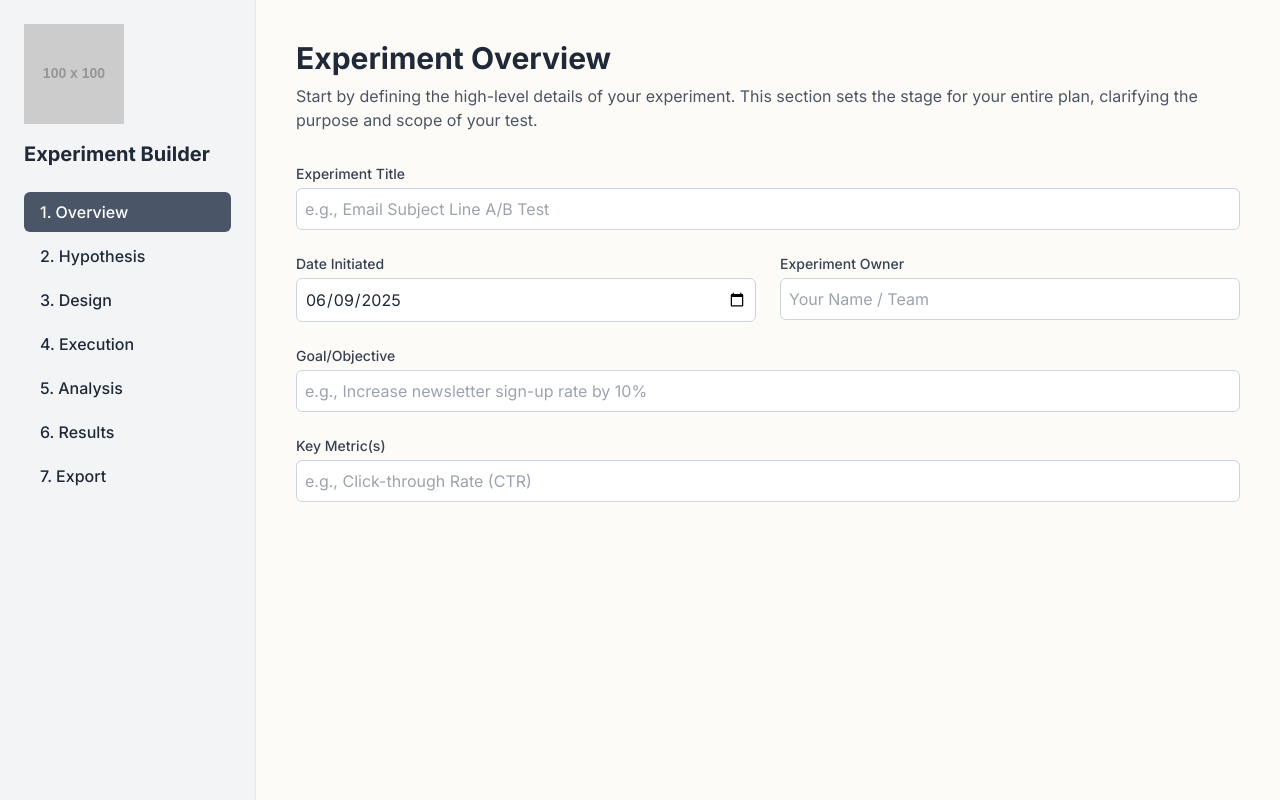
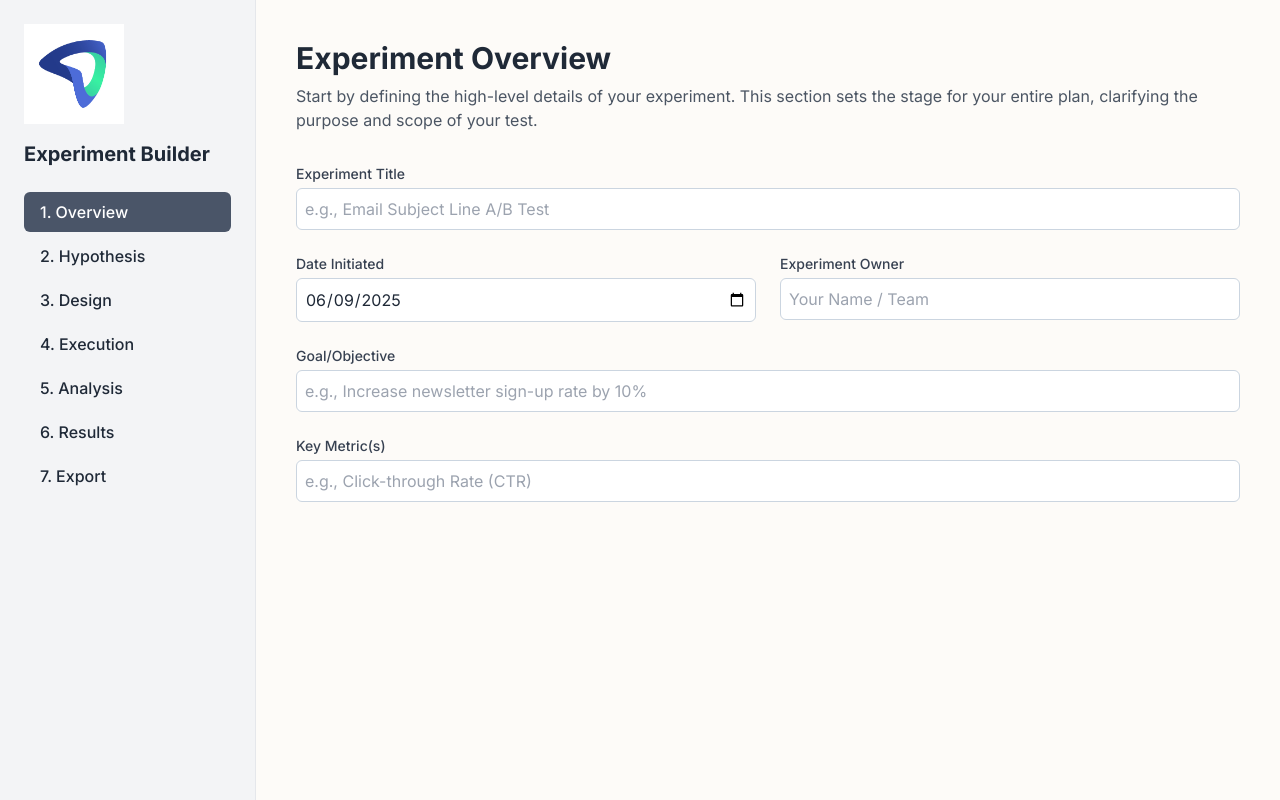
Before and after one commit to soumyaprefr/interactive-experiments-builder, a plain HTML site: page index.html in a window 1280 px wide. Drawn offline with nearby package versions, Linux system fonts and the light colour scheme; the site is published under a folder, as on GitHub Pages, so addresses that start at the root find nothing; placeholder pictures from the web are drawn by us.

Commit message:
Update index.html

```diff
--- a/index.html
+++ b/index.html
@@ -48,7 +48,7 @@
 
     <div class="flex flex-col md:flex-row min-h-screen">
         <aside class="w-full md:w-64 bg-gray-100 border-r border-gray-200 p-4 md:p-6">
-            <img src="/assets/prefrlogo.jpg" alt="Prefr Logo" class="mb-4 mx-auto md:mx-0 w-[100px] h-[100px]" onerror="this.onerror=null;this.src='https://placehold.co/100x100/DDDDDD/000000?text=Prefr+Logo';">
+            <img src="assets/prefrlogo.jpg" alt="Prefr Logo" class="mb-4 mx-auto md:mx-0 w-[100px] h-[100px]" onerror="this.onerror=null;this.src='https://placehold.co/100x100/DDDDDD/000000?text=Prefr+Logo';">
             <h1 class="text-xl font-bold text-gray-800 mb-6">Experiment Builder</h1>
             <nav id="main-nav" class="flex flex-row md:flex-col overflow-x-auto md:overflow-x-visible pb-4 md:pb-0">
                 <a href="#overview" class="nav-link active text-left font-medium rounded-md px-4 py-2 mb-1 mr-1 md:mr-0 whitespace-nowrap">1. Overview</a>
```
